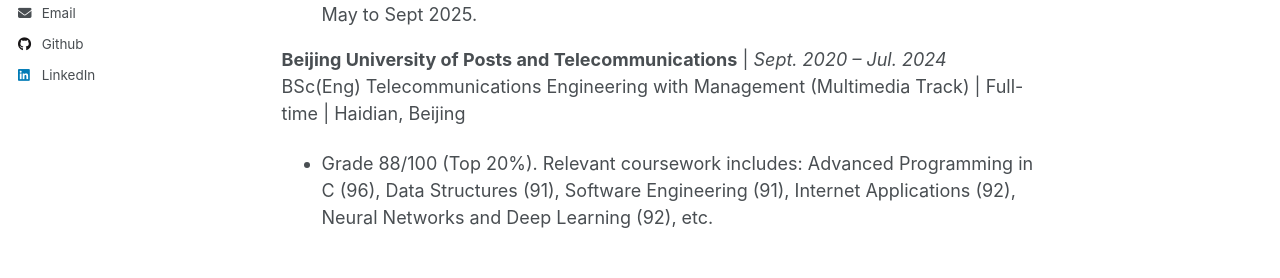
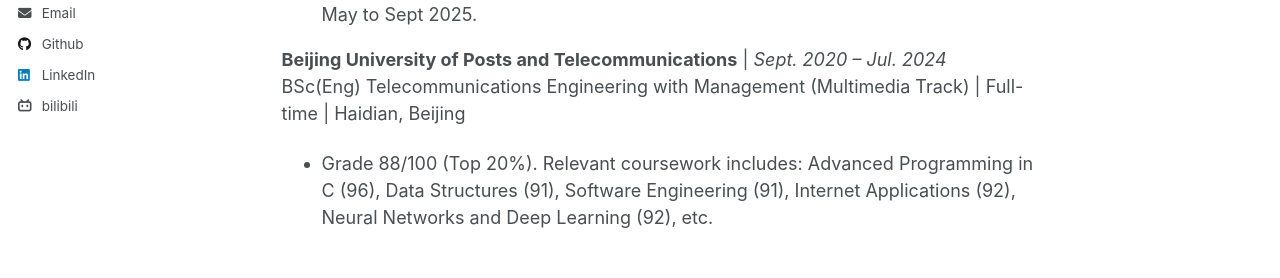
Before and after one commit to t0saki/t0saki.github.io, a Jekyll site: the page built from _pages/about.md, in a window 1280 px wide. Shown: the part 437-715 px from the top of the page. Built offline with Jekyll 4.4.1, drawn with Linux system fonts in a browser that asks for light colours.

Commit message:
add bilibili

```diff
--- a/_config.yml
+++ b/_config.yml
@@ -73,6 +73,7 @@ author:
   xing             : # Username
   youtube          : # Username
   zhihu            : # Username
+  bilibili         : "t0saki"
 
 # Publication Category - The following the list of publication categories and their headings
 # publication_category:
--- a/_includes/author-profile.html
+++ b/_includes/author-profile.html
@@ -156,6 +156,9 @@
       {% if author.zhihu %}
       <li><a href="https://www.zhihu.com/people/{{ author.zhihu }}"><i class="fab fa-fw fa-zhihu icon-pad-right" aria-hidden="true"></i>Zhihu</a></li>
       {% endif %}
+      {% if author.bilibili %}
+      <li><a href="https://space.bilibili.com/7546864"><i class="fab fa-fw fa-bilibili icon-pad-right" aria-hidden="true"></i>bilibili</a></li>
+      {% endif %}
     </ul>
   </div>
 </div>
```
